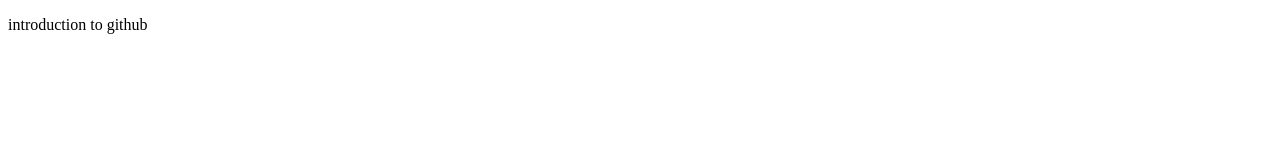
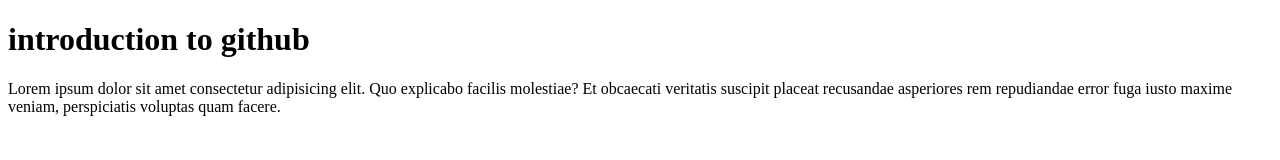
Before and after one commit to A87-school/how, a plain HTML site: page index.html in a window 1280 px wide. Drawn offline with Linux system fonts and the light colour scheme.

Commit message:
css added and index modified

```diff
--- a/index.html
+++ b/index.html
@@ -6,6 +6,7 @@
     <title>git</title>
 </head>
 <body>
-    <p> introduction to github</p>
+    <h1> introduction to github</h1>
+    <p> Lorem ipsum dolor sit amet consectetur adipisicing elit. Quo explicabo facilis molestiae? Et obcaecati veritatis suscipit placeat recusandae asperiores rem repudiandae error fuga iusto maxime veniam, perspiciatis voluptas quam facere.</p>
 </body>
 </html>
```
Also changed, not shown: CSS/style.css (added).
